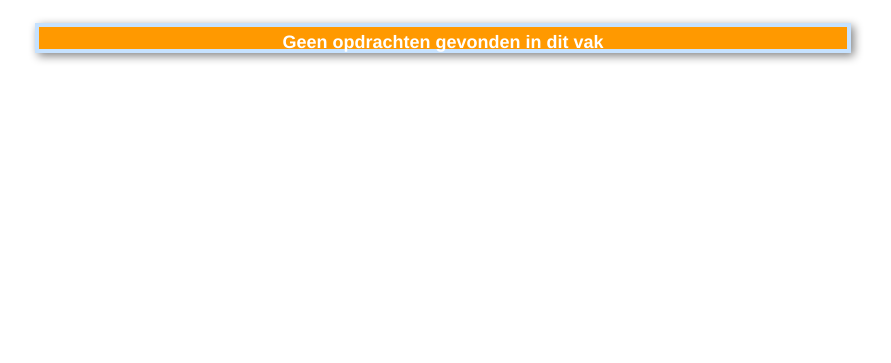
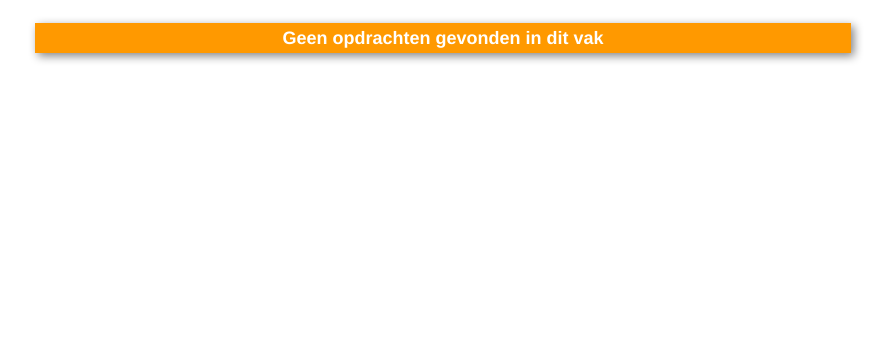
Before and after one commit to ShadowNL/213Nova, a PHP site: page /2_Sectorhome.php?SectorID=1 in a window 1280 px wide. Shown: the part 57-420 px from the top of the page, without its empty margins (197-1088 px from the left). Run offline with PHP 8.4, Linux system fonts and the light colour scheme; data that the repository does not hold is empty; some libraries are stand-ins or nearby versions.

Commit message:
Geenopdrachten-label css Nieuwe css-class "nohover"

```diff
--- a/css/Common.css
+++ b/css/Common.css
@@ -409,9 +409,12 @@
     font-size:18px;
     text-align: center;
     line-height: 30px;
-    cursor:pointer;
 }
 .btn-addopdracht:hover{
     background-color: #FFCC66;
+    cursor:pointer;
     //border: solid 1px #FF9900;
 }
+.nohover{
+    pointer-events: none;
+}
--- a/index.php
+++ b/index.php
@@ -27,10 +27,10 @@
 }
 //Produceer "geen opdrachten" bericht
 function genGeenOpdrachtenLabel(){
+    //text-align: center; line-height: 20px;
     echo    '<div class="opdrachten-label" style="height: 30px;">
-                <div class="opdrachten-label-header"   style="text-align: center; line-height: 20px;">
-                    <div class=btn-addopdracht>Geen opdrachten gevonden in dit vak
-                    </div>
+                <div class="btn-addopdracht nohover">
+                    Geen opdrachten gevonden in dit vak
                 </div>
             </div>';
 }
```
